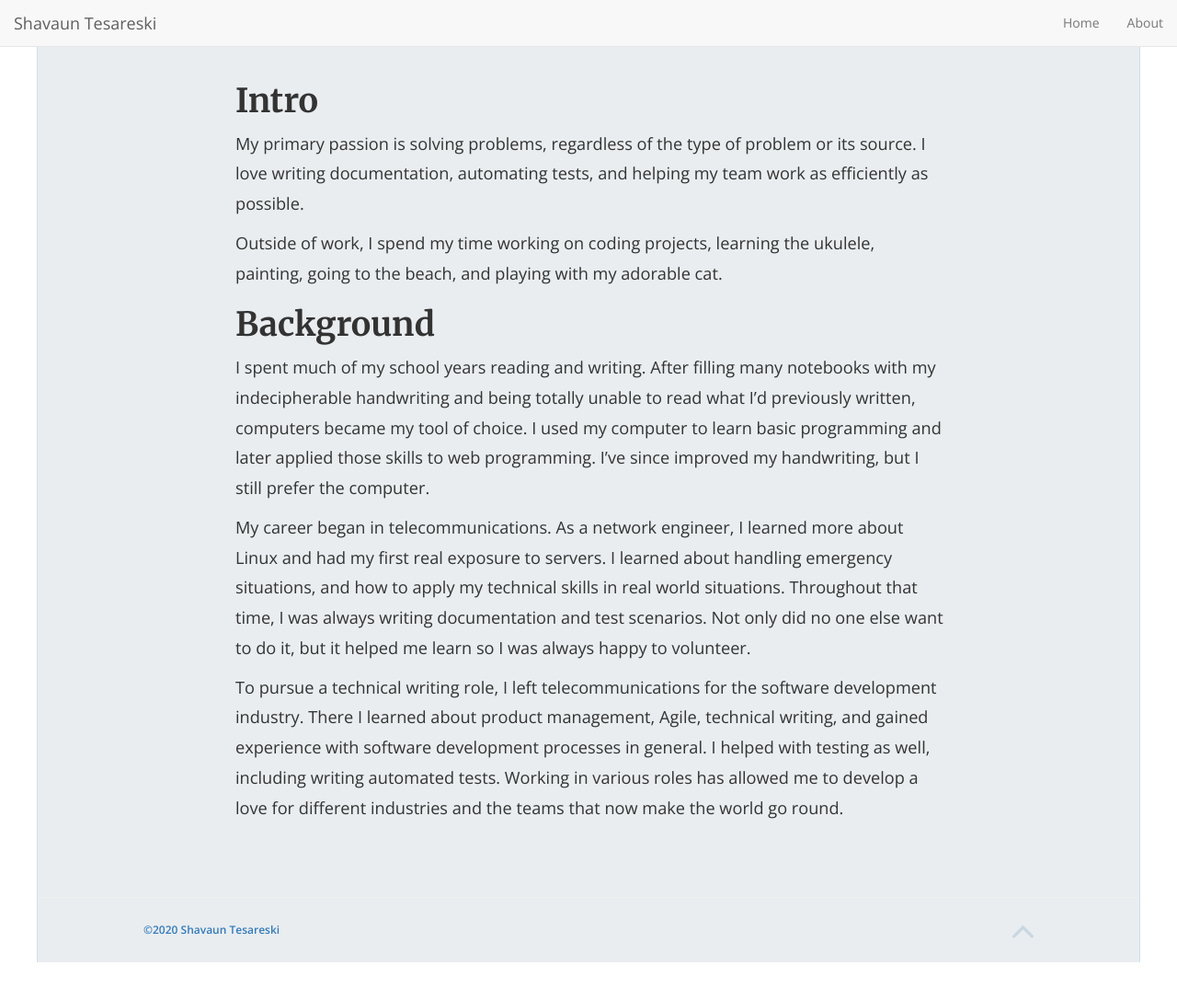
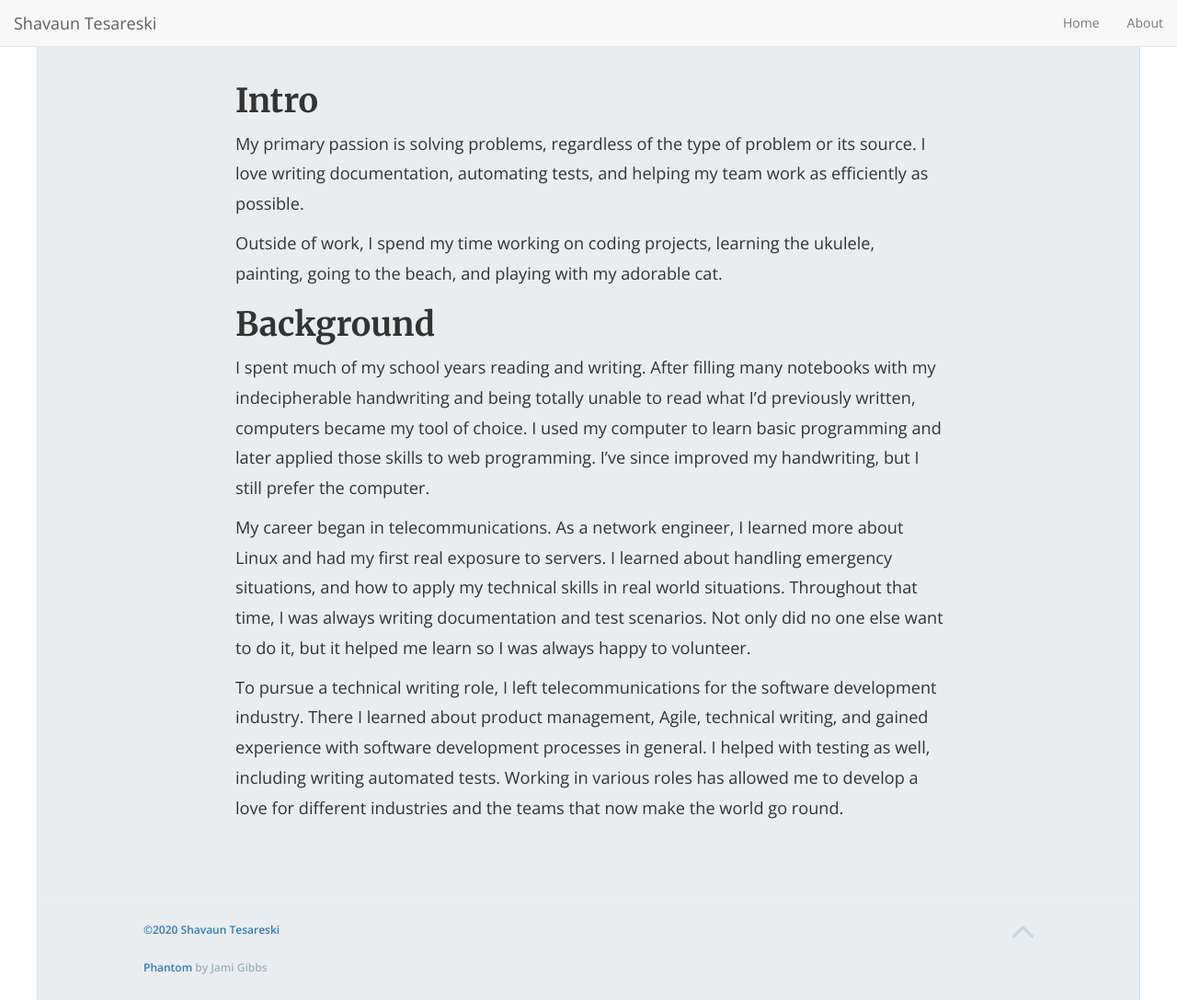
Before and after one commit to shavaun/shavaun, a Jekyll site: the page built from about.md, in a window 1280 px wide and 1087 px high. Shown: the whole window at 92% size. Built offline with Jekyll 4.4.1, drawn with Linux system fonts in a browser that asks for light colours; nearby versions of some CDN libraries; part of the change alters nothing that is shown.

Commit message:
Fix URL for About, and add footer link for phantom

```diff
--- a/_config.yml
+++ b/_config.yml
@@ -54,5 +54,5 @@ enable_contact: false
 #### Phantom Navigation menu
 enable_nav: true
 nav_item:
-  - { url: '/', text: 'Home' }
-  - { url: '/about', text: 'About' }
+  - { url: '/portfolio', text: 'Home' }
+  - { url: '/portfolio/about', text: 'About' }
--- a/_includes/footer.html
+++ b/_includes/footer.html
@@ -5,6 +5,7 @@
 
           <div class="col-xs-12 col-md-2 col-md-offset-1">
             <p class="text-muted text-left "><a href="{{ site.url }}">{{ site.footer_text }}</a></p>
+            <p class="text-muted text-left "><a href="{{ theme_source.theme_source_url }}">{{ site.theme_source.theme_name }}</a> by {{ site.theme_source.theme_author }}</p>
           </div>
 
           <div class="col-xs-12 col-md-6 col-md-offset-2">
```
Also changed, not shown: 9 other files.
